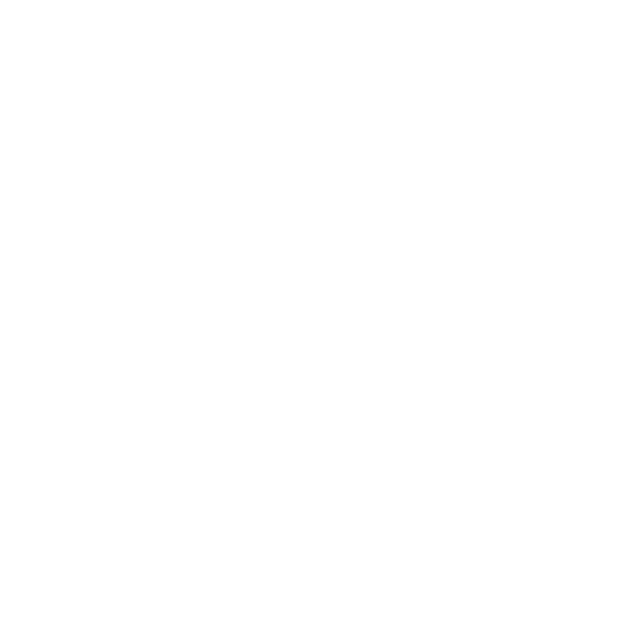
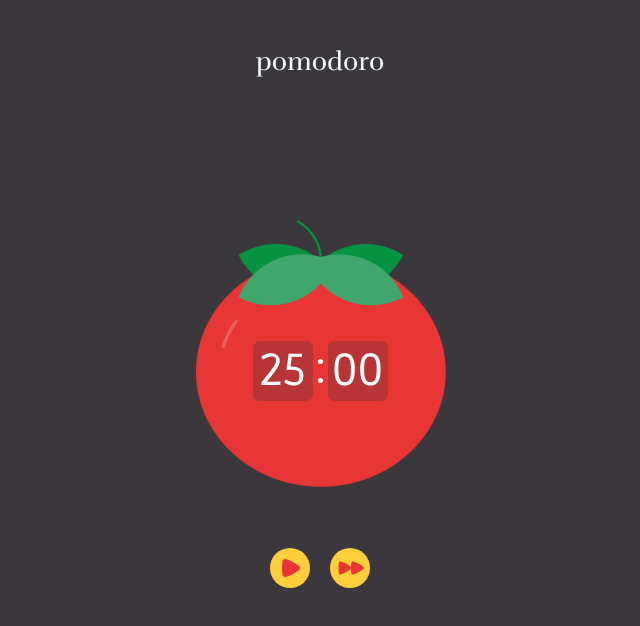
Before and after one commit to petar-antic/pomodoroApp, a website: page index.html in a window 1280 px wide. Shown: the whole page, without its empty margins (320-960 px from the left). Drawn offline with Linux system fonts and the light colour scheme.

Commit message:
Pomodoro design

```diff
--- a/app.js
+++ b/app.js
@@ -0,0 +1,8 @@
+const playBtn = document.querySelector('.playBtn');
+const rightBtn = document.querySelector('.rightBtn');
+
+function toggleBtn() {
+  playBtn.classList.toggle('pause');
+}
+
+playBtn.addEventListener('click', toggleBtn);
--- a/index.html
+++ b/index.html
@@ -8,6 +8,27 @@
     <link rel="icon" type="image/png" href="assets/images/favicon-32x32.png" />
     <link rel="stylesheet" href="src/css/style.css" />
   </head>
-  <body></body>
+  <body>
+    <div class="container">
+      <header>
+        <h1>pomodoro</h1>
+      </header>
+      <div class="pomodoro">
+        <img src="assets/pomodoro.png" />
+        <div class="timer">
+          <div class="number1">25</div>
+          <div class="circles">
+            <div></div>
+            <div></div>
+          </div>
+          <div class="number2">00</div>
+        </div>
+      </div>
+      <div class="buttons">
+        <div class="playBtn"></div>
+        <div class="rightBtn"></div>
+      </div>
+    </div>
+  </body>
   <script src="app.js"></script>
 </html>
--- a/src/scss/_variables.scss
+++ b/src/scss/_variables.scss
@@ -1,19 +1,31 @@
 // // // // Typography
 
-// // Font
-// $fontFamily: ,
+@import url('https://fonts.googleapis.com/css2?family=Rufina:wght@400;700&display=swap');
+@import url('https://fonts.googleapis.com/css2?family=Ruda&display=swap');
 
-// $font: (
-//   weight: (
-//   ),
-// );
+// Font
+$Rufina: 'Rufina', serif;
+$Ruda: 'Ruda', sans-serif;
+
+$font: (
+  size: (
+    header: 26px,
+    number: 45px,
+  ),
+  weight: (
+    regular: 400,
+  ),
+);
 
 // // // Colors
 
-// $color: (
-//   primary: (
-
-//   ),
-//   background: (
-//   ),
-// );
+$color: (
+  primary: (
+    white: #ffffff,
+  ),
+  background: (
+    body: #3a383d,
+    number: rgba(163, 21%, 21%, 0.7),
+    button: #ffce3b,
+  ),
+);
--- a/src/scss/style.scss
+++ b/src/scss/style.scss
@@ -4,4 +4,81 @@
   margin: 0;
   padding: 0;
   box-sizing: border-box;
+  body {
+    background-color: map-get($color, background, body);
+    font-family: $Rufina;
+    .container {
+      padding: 45px 45px 0px 45px;
+      display: flex;
+      justify-content: center;
+      flex-direction: column;
+      align-items: center;
+      header {
+        h1 {
+          font-size: map-get($font, size, header);
+          color: map-get($color, primary, white);
+          font-weight: map-get($font, weight, regular);
+        }
+      }
+      .pomodoro {
+        position: relative;
+        margin-top: 140px;
+        display: flex;
+        align-items: center;
+        justify-content: center;
+        .timer {
+          position: absolute;
+          display: flex;
+          column-gap: 5px;
+          align-items: center;
+          margin-top: 35px;
+          .number1,
+          .number2 {
+            font-family: $Ruda;
+            display: flex;
+            align-items: center;
+            justify-content: center;
+            background: map-get($color, background, number);
+            color: map-get($color, primary, white);
+            height: 60px;
+            width: 60px;
+            font-size: map-get($font, size, number);
+            border-radius: 7px;
+          }
+          .circles {
+            display: flex;
+            flex-direction: column;
+            row-gap: 14px;
+            div {
+              background-color: map-get($color, primary, white);
+              height: 5px;
+              width: 5px;
+              border-radius: 50%;
+            }
+          }
+        }
+      }
+      .buttons {
+        margin-top: 60px;
+        display: flex;
+        column-gap: 20px;
+        div {
+          height: 40px;
+          width: 40px;
+          border-radius: 50%;
+          background-color: map-get($color, background, button);
+          padding: 5px;
+        }
+        .playBtn {
+          content: url(../../assets/play.svg);
+        }
+        .pause {
+          content: url(../../assets/pause.svg);
+        }
+        .rightBtn {
+          content: url(../../assets/right.svg);
+        }
+      }
+    }
+  }
 }
```
Also changed, not shown: assets/pause.svg (added), assets/play.svg (added), assets/pomodoro.png (added), assets/right.svg (added), src/css/style.css, 1 other file.
